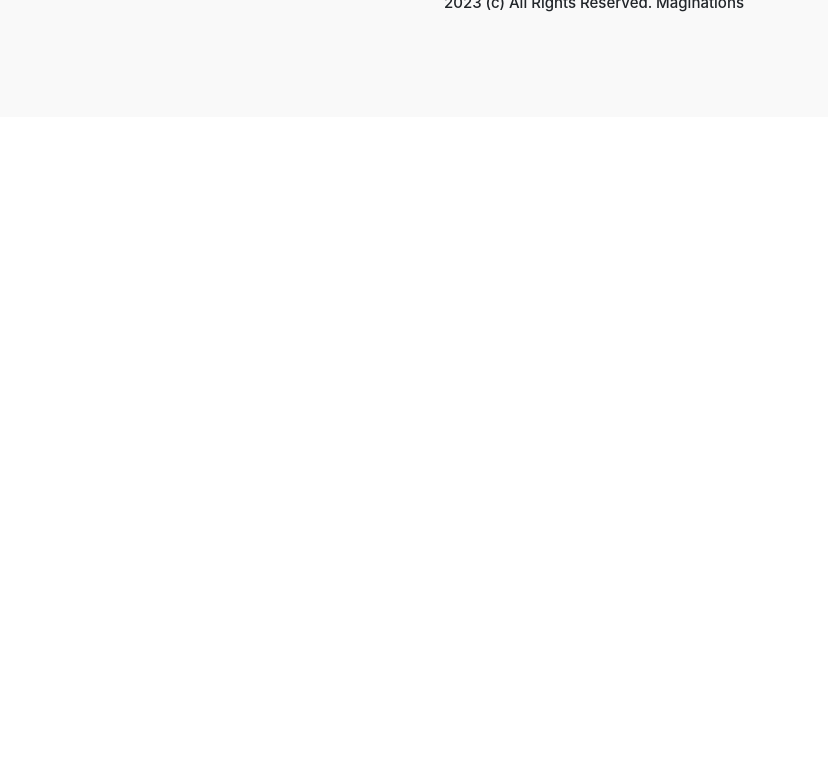
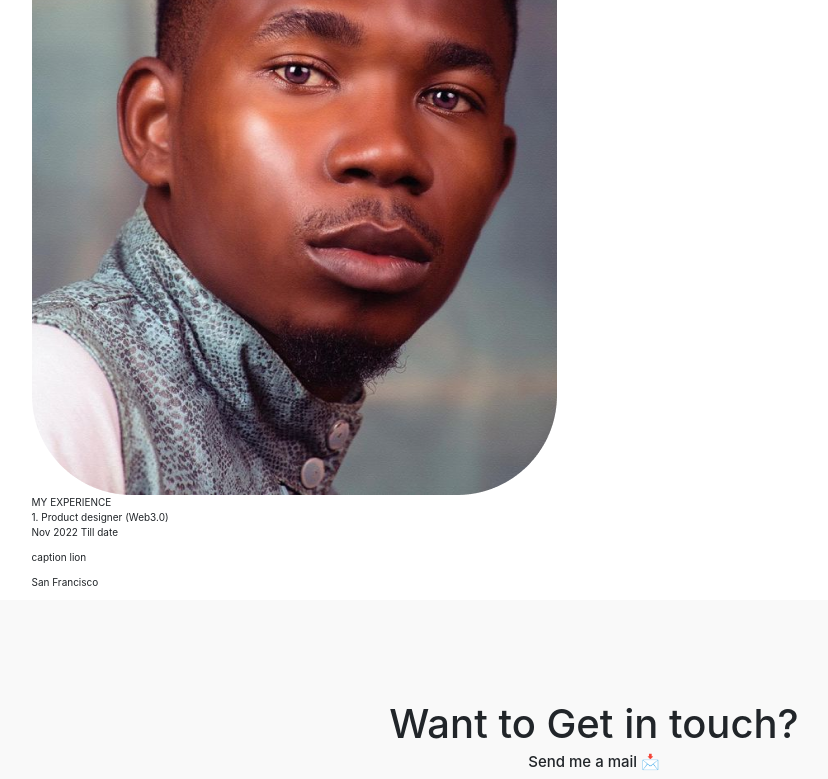
Before and after one commit to maryfiona/jeremiah-portfolio, a React (Create React App) app: page / in a window 1280 px wide. Shown: the part 2985-3764 px from the top of the page, without its empty margins (46-874 px from the left). Before the commit the page ends 3102 px from the top, so only its background shows below. Built offline with nearby package versions, Linux system fonts and the light colour scheme.

Commit message:
still working under about.js

```diff
--- a/src/components/About.js
+++ b/src/components/About.js
@@ -1,12 +1,13 @@
 import React from "react";
 import './About.css';
 import Navbar from "./Navbar";
+import profile1 from '../Assets/profile1.png';
 
 
 
 
-const About = () =>{
-    return(
+const About = () => {
+    return (
         <React.Fragment>
             <Navbar />
 
@@ -26,11 +27,20 @@ on product and brand with over 4years of experience in <br /> experiential now,
                     I often work as a UI designer, but sometimes I am that guy  <br />
                     who likes to design and  get the best out of the product while <br />
                     ensuring the user makes an effort to take the following action. <br />  So yeah call me a remote UXUI designer.
- <br /> I love what I do, and  <br /> I'm not scared  to roll up my sleeves when it comes to doing  <br />
+                    <br /> I love what I do, and  <br /> I'm
+                    not scared  to roll up my sleeves when it comes to doing  <br />
                     the digging😊.</p>
+                <img src={profile1} alt="experience" />
 
             </div>
+            <div className="container">
                 <div>MY EXPERIENCE</div>
+                <div>
+                    1. Product designer (Web3.0)     <p>Nov 2022 Till date</p>
+                    <p>caption lion</p>  <p>San Francisco</p>
+                </div>
+
+            </div>
 
 
 
```
Lines whose indentation alone changed are shown as unchanged.
